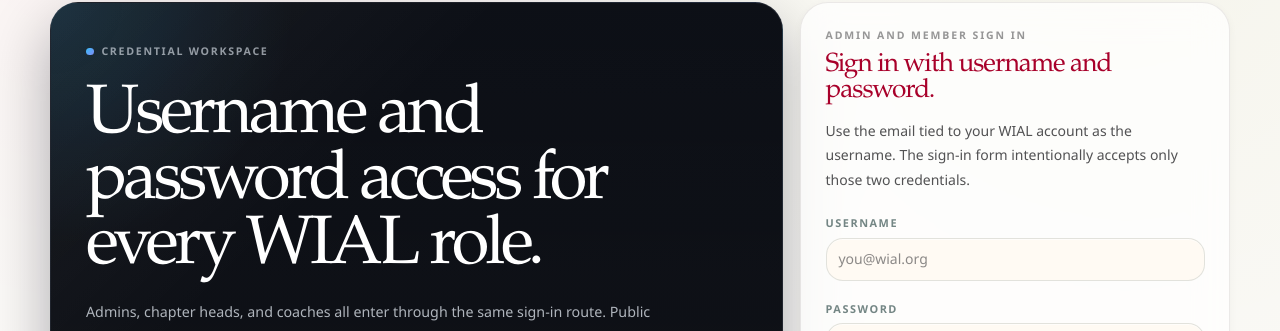
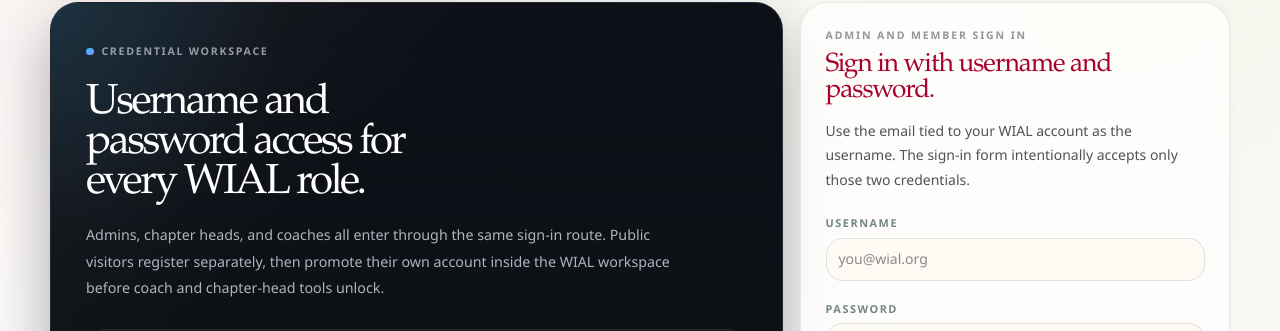
Before and after one commit to EhitneshTadese/03-nanpossible, a Next.js app: page /login in a window 1280 px wide. Shown: the part 132-463 px from the top of the page. Built offline with nearby package versions, Linux system fonts and the light colour scheme; no server answers.

Commit message:
made logout button obvious and replaced open account and removed signout button from side bar buttom

```diff
--- a/src/app/globals.css
+++ b/src/app/globals.css
@@ -272,7 +272,7 @@
 .auth-title-dark {
   max-width: 18ch;
   font-family: var(--font-fraunces), serif;
-  font-size: clamp(2.8rem, 6vw, 4.9rem);
+  font-size: clamp(1.8rem, 4vw, 3rem);
   line-height: 0.96;
   letter-spacing: -0.06em;
   color: white;
--- a/src/components/account-sidebar.tsx
+++ b/src/components/account-sidebar.tsx
@@ -368,12 +368,6 @@
           <p className="account-sidebar-note-label">Access model</p>
           <p className="account-sidebar-note-body">{note}</p>
         </div>
-
-        <form action="/auth/sign-out" method="post">
-          <button className="account-sidebar-signout" type="submit">
-            Sign out
-          </button>
-        </form>
       </div>
     </div>
   );
```
Also changed, not shown: src/components/mobile-nav.tsx (line endings or trailing spaces).
